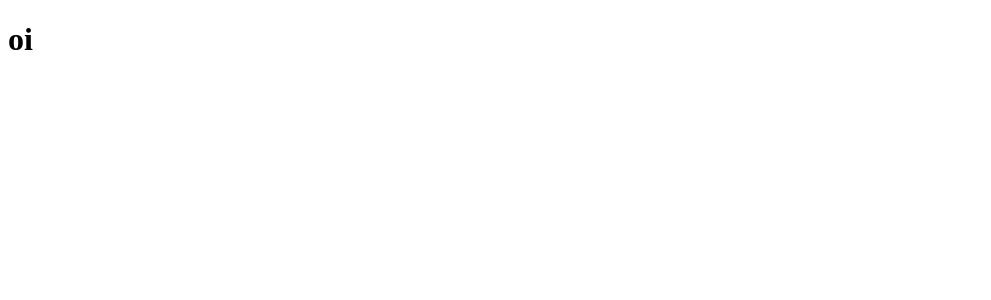
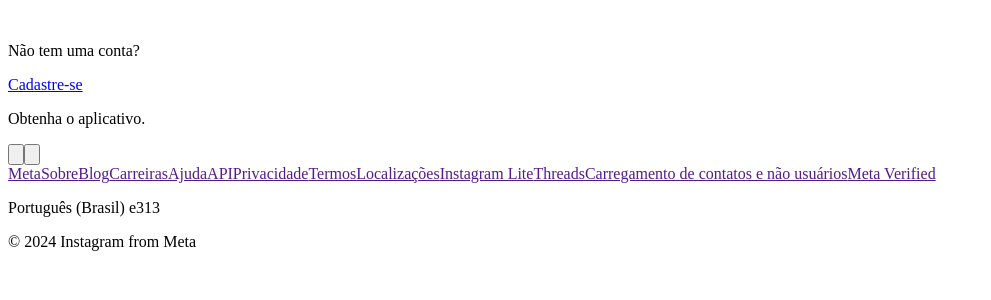
Before and after one commit to voltareli/hackingFeira, a React (Create React App) app: page / in a window 1280 px wide. Shown: the top 300 px of the page, without its empty margins (0-991 px from the left). Built offline with nearby package versions, Linux system fonts and the light colour scheme.

Commit message:
base pronta

```diff
--- a/src/pages/login/App.jsx
+++ b/src/pages/login/App.jsx
@@ -4,9 +4,49 @@ import './App.scss';
 function App() {
   return (
     <div className="App">
+      <div className='login'>
+        <div className='imagens'>
 
-      <h1>oi</h1>
+        </div>
+        <div className='interativo'>
+          <div className='quadradoUm'>
+            <img className='instagramEscrita' src="" alt="" />
+            <div className='campos'>
 
+            </div>
+
+          </div>
+          <div className='quadradoDois'>
+            <p>Não tem uma conta?</p><a href="#">Cadastre-se</a>
+          </div>
+          <p>Obtenha o aplicativo.</p>
+          <div className='baixar'>
+            <button><img src="" alt="" /></button>
+            <button><img src="" alt="" /></button>
+          </div>
+        </div>
+      </div>
+      <div className='rodape'>
+        <nav>
+          <a href="">Meta</a>
+          <a href="">Sobre</a>
+          <a href="">Blog</a>
+          <a href="">Carreiras</a>
+          <a href="">Ajuda</a>
+          <a href="">API</a>
+          <a href="">Privacidade</a>
+          <a href="">Termos</a>
+          <a href="">Localizações</a>
+          <a href="">Instagram Lite</a>
+          <a href="">Threads</a>
+          <a href="">Carregamento de contatos e não usuários</a>
+          <a href="">Meta Verified</a>
+        </nav>
+        <div className='final'>
+          <p>Português (Brasil) e313</p>
+          <p>© 2024 Instagram from Meta</p>
+          </div>
+      </div>
     </div>
   );
 }
```
Also changed, not shown: 1 other file (tests, documents, lock files or other folders).
